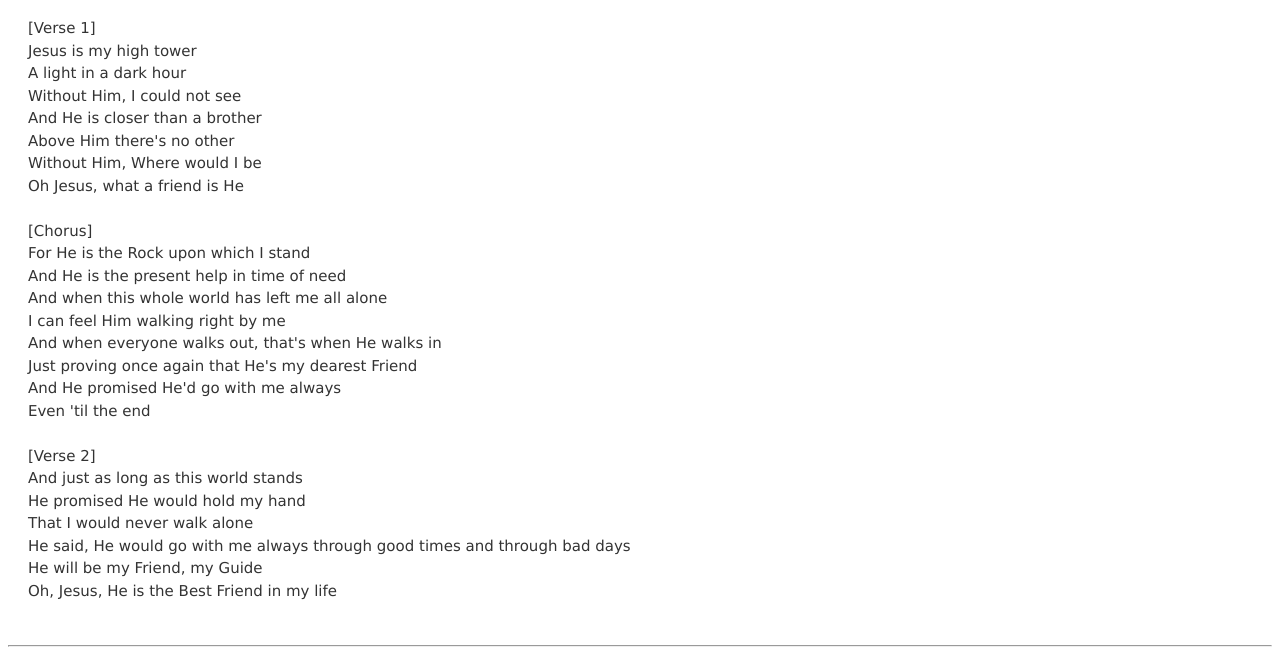
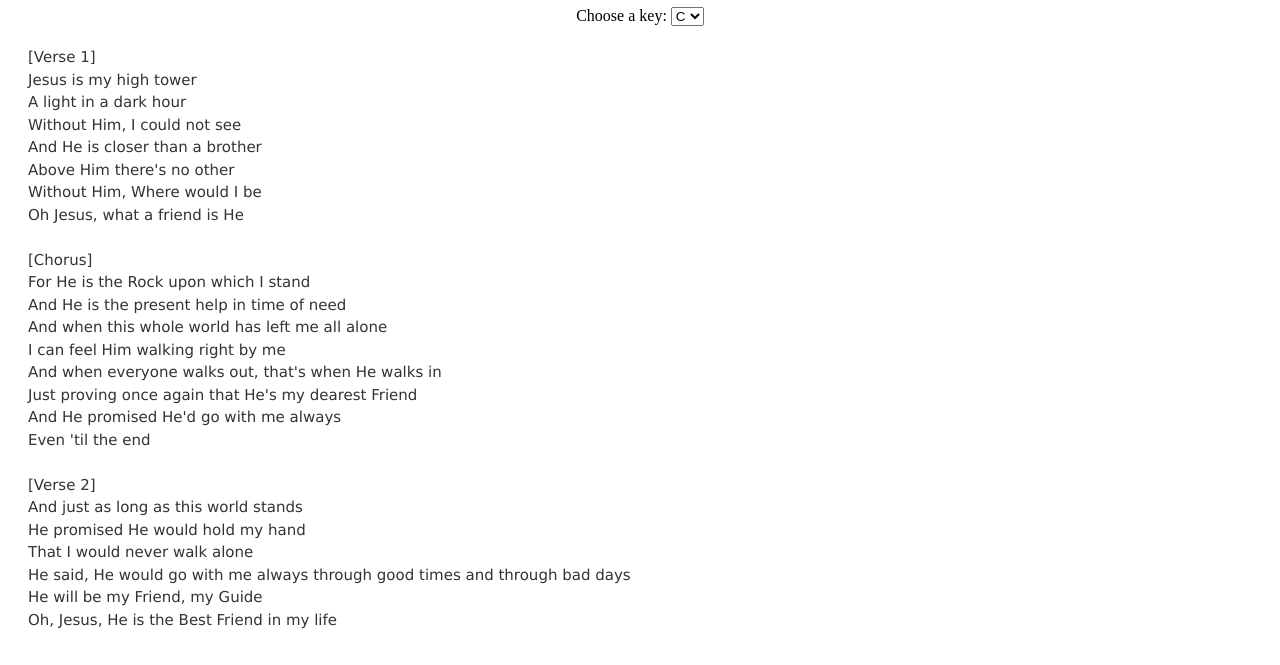
Before and after one commit to lukewdavis/songlibrary, a plain HTML site: page songs/EvenTilTheEnd.html in a window 1280 px wide. Shown: the part 120-785 px from the top of the page. Drawn offline with Linux system fonts and the light colour scheme.

Commit message:
Update EvenTilTheEnd.html

```diff
--- a/songs/EvenTilTheEnd.html
+++ b/songs/EvenTilTheEnd.html
@@ -9,6 +9,10 @@
 		<link rel="icon" href="/img/favicon.png" type="image/x-icon">
 
 		<link rel="stylesheet" href="/songs/css/styles.css">
+
+		<style>
+			.chords { color: gray; font-style: italic; }
+	    	</style>
 	</head>
 
 	<body>
@@ -16,7 +20,18 @@
 		<h2 style="text-align: center; margin: 5px;">Album: That's My God</h2>
 		<h3 style="text-align: center; margin-top: 5px; margin-bottom: 10px;">The Lindseys</h3>
 <!-- 		<p style="text-align: center;"><a href="/songs/files/songtitle.pdf" class="pretty-button">Print Song</a></p> -->
-
+<div style="text-align: center; margin-bottom: 20px;">
+        <label for="key-select">Choose a key:</label>
+        <select id="key-select" onchange="changeKey()">
+            <option value="C">C</option>
+            <option value="D">D</option>
+            <option value="E">E</option>
+            <option value="F">F</option>
+            <option value="G">G</option>
+            <option value="A">A</option>
+            <option value="B">B</option>
+        </select>
+    </div>
 		<div class="lyrics">
 			<pre>
 [Verse 1]
@@ -55,5 +70,5 @@ Oh, Jesus, He is the Best Friend in my life
 	        </div>
 
 	</body>
-
+<script src="../../scripts/transpose.js"></script>
 </html>
```
